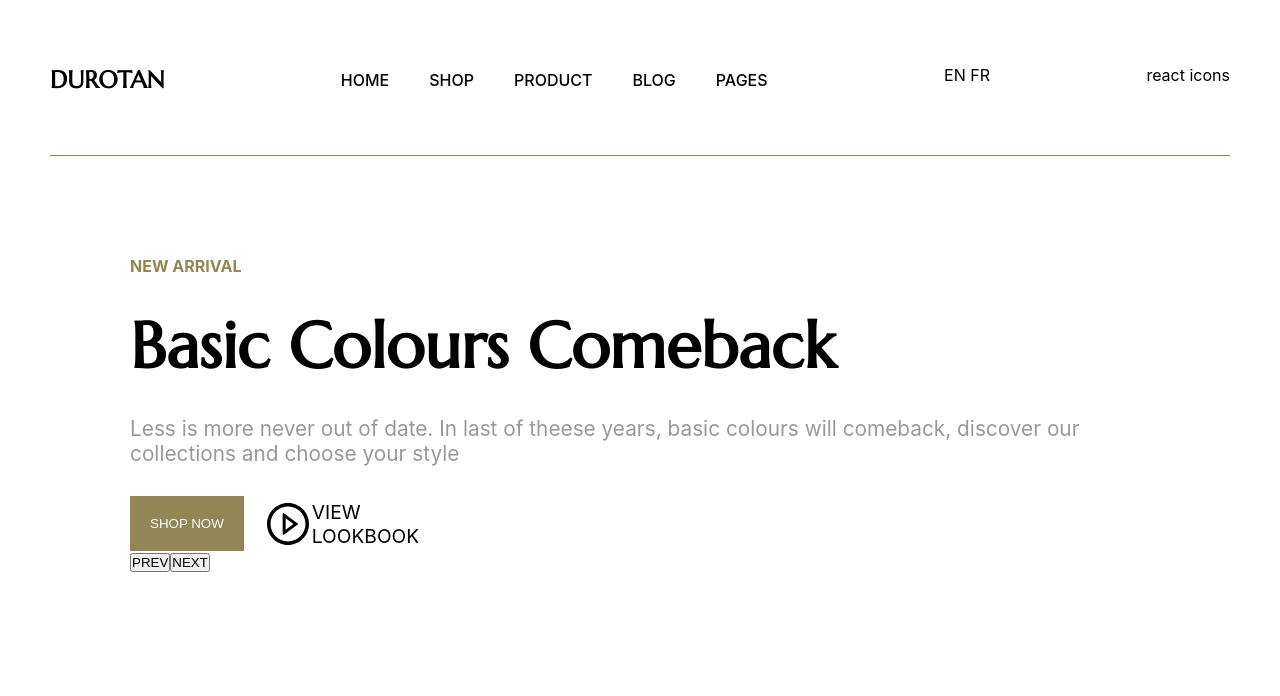
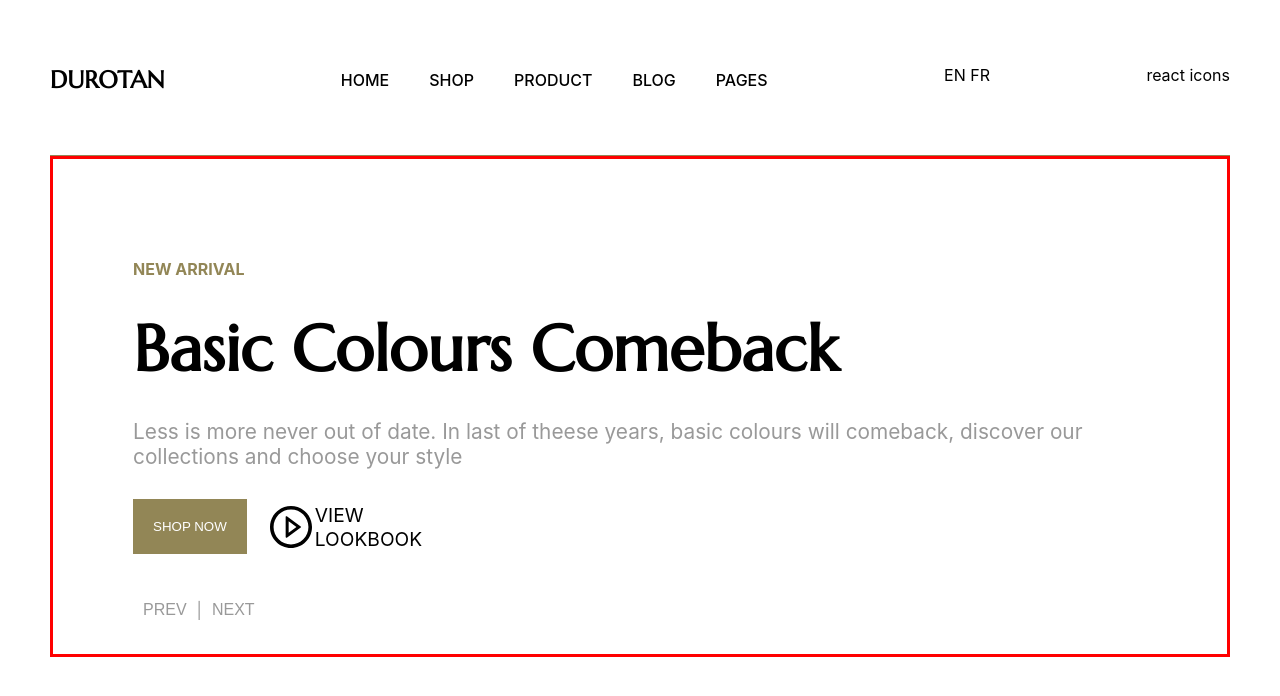
Before and after one commit to Kiril-Pavlov/durotan-landing-page, a React (Create React App) app: page / in a window 1280 px wide. Shown: the top 696 px of the page. Built offline with nearby package versions, Linux system fonts and the light colour scheme; the HTML template or start-up script is replaced by a standard one.

Commit message:
working on carousel on Home Page

```diff
--- a/src/pages/Home/Home.css
+++ b/src/pages/Home/Home.css
@@ -1,5 +1,7 @@
 
 .carousel-container{
+    position: relative;
+    border: 3px solid red;
     margin: 0px 50px;
 }
 
@@ -49,3 +51,25 @@
     font-size: 1.2rem;
     width: 100px;
 }
+
+.carousel-state-buttons{
+    display: flex;
+    align-items: center;
+    color: var(--gray-color);
+    position: absolute;
+    bottom: 30px;
+}
+
+.carousel-state-counter{
+    border: none;
+    background-color: transparent;
+    color: var(--gray-color);
+    padding: 5px 10px;
+    font-size: 1.0rem;
+    transition: all .5s;
+    font-weight: 500;
+}
+
+.carousel-state-counter:hover{
+    color: black;
+}
--- a/src/pages/Home/index.jsx
+++ b/src/pages/Home/index.jsx
@@ -1,6 +1,6 @@
 import React, { useState } from 'react'
 
-import {AiOutlinePlayCircle} from 'react-icons/ai'
+import { AiOutlinePlayCircle } from 'react-icons/ai'
 import "./Home.css"
 
 const Home = () => {
@@ -37,8 +37,11 @@ const Home = () => {
               <button className='carousel-1-button'>SHOP NOW</button>
               <div className='play-button'><AiOutlinePlayCircle /> <span>VIEW LOOKBOOK</span> </div>
             </div>
-            <button onClick={decrementSliderState}>PREV</button>
-            <button onClick={incrementSliderState}>NEXT</button>
+            <div className='carousel-state-buttons'>
+              <button onClick={decrementSliderState} className="carousel-state-counter">PREV</button>
+              <span>|</span>
+              <button onClick={incrementSliderState} className="carousel-state-counter">NEXT</button>
+            </div>
           </div>
         ) : activeSlide === "2" ? (
           <div>Slider 2
```
